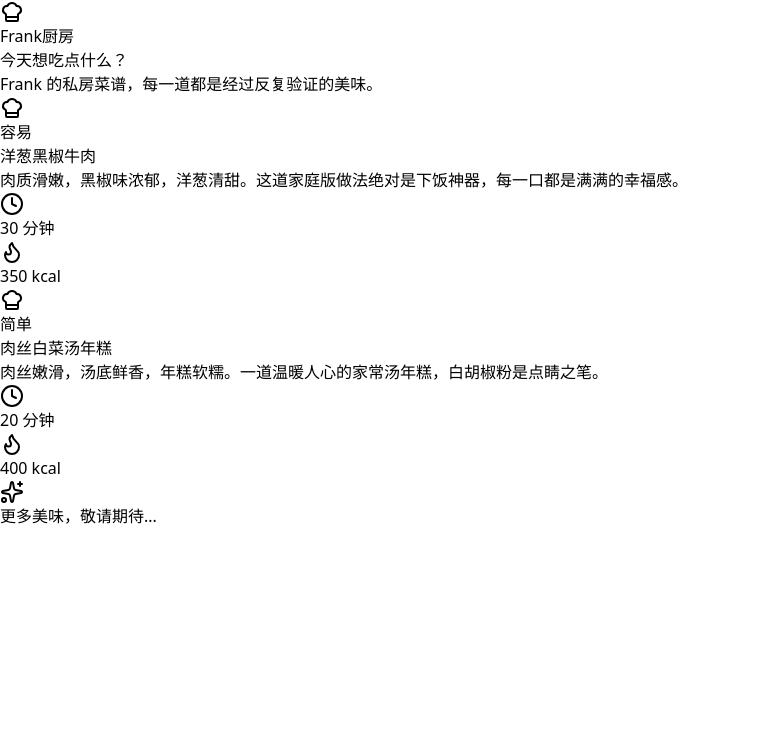
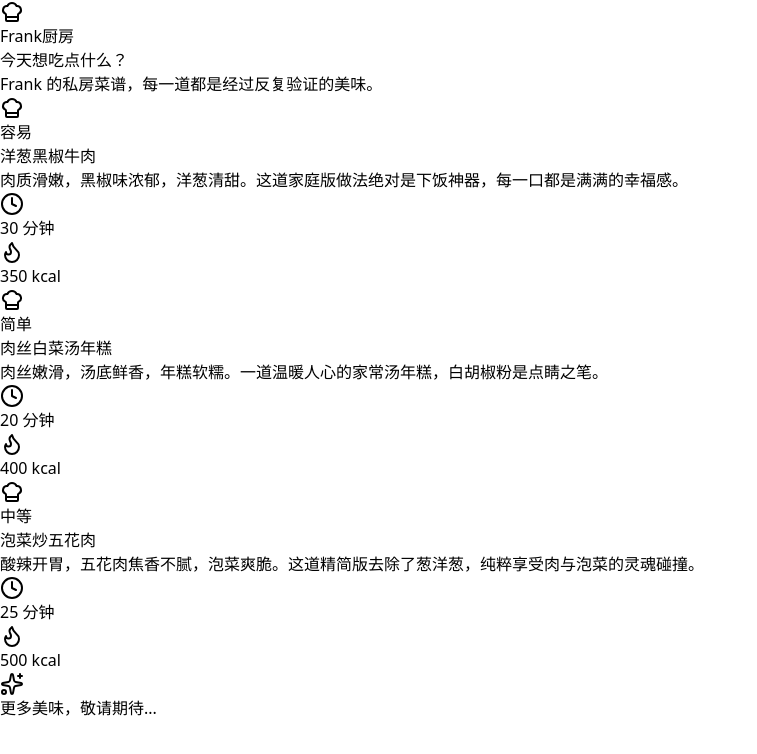
Before and after one commit to Magefrank/frank-playground, a React (Vite) app: page / in a window 1280 px wide. Shown: the top 754 px of the page, without its empty margins (0-757 px from the left). Built offline with nearby package versions, Linux system fonts and the light colour scheme.

Commit message:
添加新菜谱- 泡菜五花肉

```diff
--- a/src/App.jsx
+++ b/src/App.jsx
@@ -1,5 +1,5 @@
 import React, { useState, useEffect } from 'react';
-import { ChefHat, Flame, Clock, CheckCircle, ArrowRight, ArrowLeft, Beef, Utensils, Sparkles, Play, Pause, RotateCcw, Home, Grid, Soup, Leaf, Droplet } from 'lucide-react';
+import { ChefHat, Flame, Clock, CheckCircle, ArrowRight, ArrowLeft, Beef, Utensils, Sparkles, Play, Pause, RotateCcw, Home, Grid, Soup, Leaf, Droplet, Layers } from 'lucide-react';
 
 // --- 数据配置 ---
 const RECIPES = [
@@ -133,6 +133,68 @@ const RECIPES = [
         timer: 90,
         icon: <Leaf className="w-8 h-8 text-green-400" />,
         tips: "白胡椒粉去腥提鲜，是这道汤的灵魂，千万别省！"
+      }
+    ]
+  },
+  {
+    id: 'kimchi-pork-belly',
+    title: "泡菜炒五花肉",
+    subtitle: "Korean Classic Twist",
+    difficulty: "中等",
+    time: "25 分钟",
+    calories: "500 kcal",
+    description: "酸辣开胃，五花肉焦香不腻，泡菜爽脆。这道精简版去除了葱洋葱，纯粹享受肉与泡菜的灵魂碰撞。",
+    ingredients: [
+      { name: "五花肉", amount: "400g", note: "冷冻后切薄片最佳" },
+      { name: "韩国泡菜", amount: "200g", note: "老泡菜味更浓，切小块" },
+      { name: "大蒜", amount: "4瓣", note: "切末，增香担当" }
+    ],
+    marinade: [
+      { name: "泡菜汁", amount: "3大勺", note: "这道菜的灵魂" },
+      { name: "韩式辣酱", amount: "1大勺" },
+      { name: "生抽", amount: "1大勺" },
+      { name: "料酒", amount: "1大勺" },
+      { name: "白糖/蜂蜜", amount: "1小勺", note: "平衡酸味" }
+    ],
+    sauce: [
+      { name: "香油", amount: "1小勺", note: "出锅淋入" },
+      { name: "熟白芝麻", amount: "适量", note: "点缀增香" }
+    ],
+    steps: [
+      {
+        title: "备料处理 (关键)",
+        desc: "五花肉切薄片（冷冻一下更好切）。泡菜切适口大小。记得留出3大勺泡菜汁，这可是灵魂！",
+        timer: 0,
+        icon: <Layers className="w-8 h-8 text-red-300" />,
+        tips: "一定要用发酵比较久的酸泡菜，味道才够劲。"
+      },
+      {
+        title: "干煸五花肉 (逼油)",
+        desc: "平底锅不放油，中小火直接下五花肉。慢慢煎至两面金黄焦香，逼出多余油脂（倒掉一部分油）。",
+        timer: 300, // 5 mins slow fry
+        icon: <Flame className="w-8 h-8 text-orange-500" />,
+        tips: "必须要把肉煸到焦黄，这样吃起来才酥脆不腻。"
+      },
+      {
+        title: "爆香融合 (增味)",
+        desc: "利用底油爆香蒜末，放入泡菜转中大火快速翻炒，让泡菜充分吸收猪油的香气。",
+        timer: 120,
+        icon: <Sparkles className="w-8 h-8 text-red-500" />,
+        tips: "猪油炒泡菜是绝配，香味瞬间提升一个档次。"
+      },
+      {
+        title: "调味焖煮 (入味)",
+        desc: "淋入料酒、生抽、辣酱、糖和关键的泡菜汁。盖盖小火焖煮2-3分钟，让肉吸满汤汁。",
+        timer: 180, // 3 mins simmer
+        icon: <Clock className="w-8 h-8 text-yellow-500" />,
+        tips: "焖煮能让味道融合，肉质也更入味。"
+      },
+      {
+        title: "收汁出锅 (点睛)",
+        desc: "开盖大火收汁，关火后淋入香油，撒上白芝麻翻炒均匀装盘。",
+        timer: 30,
+        icon: <CheckCircle className="w-8 h-8 text-green-400" />,
+        tips: "香油一定要关火后再放，保留最大的香气。"
       }
     ]
   }
@@ -492,9 +554,9 @@ export default function App() {
                 <p className="text-slate-400 mb-8">点击划掉已经准备好的材料</p>
 
                 <div className="bg-slate-900/50 backdrop-blur-sm p-6 md:p-8 rounded-3xl border border-slate-800 shadow-xl mb-8">
-                  <IngredientsList title="主料与配菜" items={selectedRecipe.ingredients} />
-                  <IngredientsList title="腌料 (嫩肉关键)" items={selectedRecipe.marinade} />
-                  <IngredientsList title="汤底与调味 (鲜香灵魂)" items={selectedRecipe.sauce} />
+                  <IngredientsList title="主料" items={selectedRecipe.ingredients} />
+                  <IngredientsList title="调味酱汁 (灵魂)" items={selectedRecipe.marinade} />
+                  <IngredientsList title="出锅点缀" items={selectedRecipe.sauce} />
                 </div>
 
                 <div className="flex justify-center">
```
